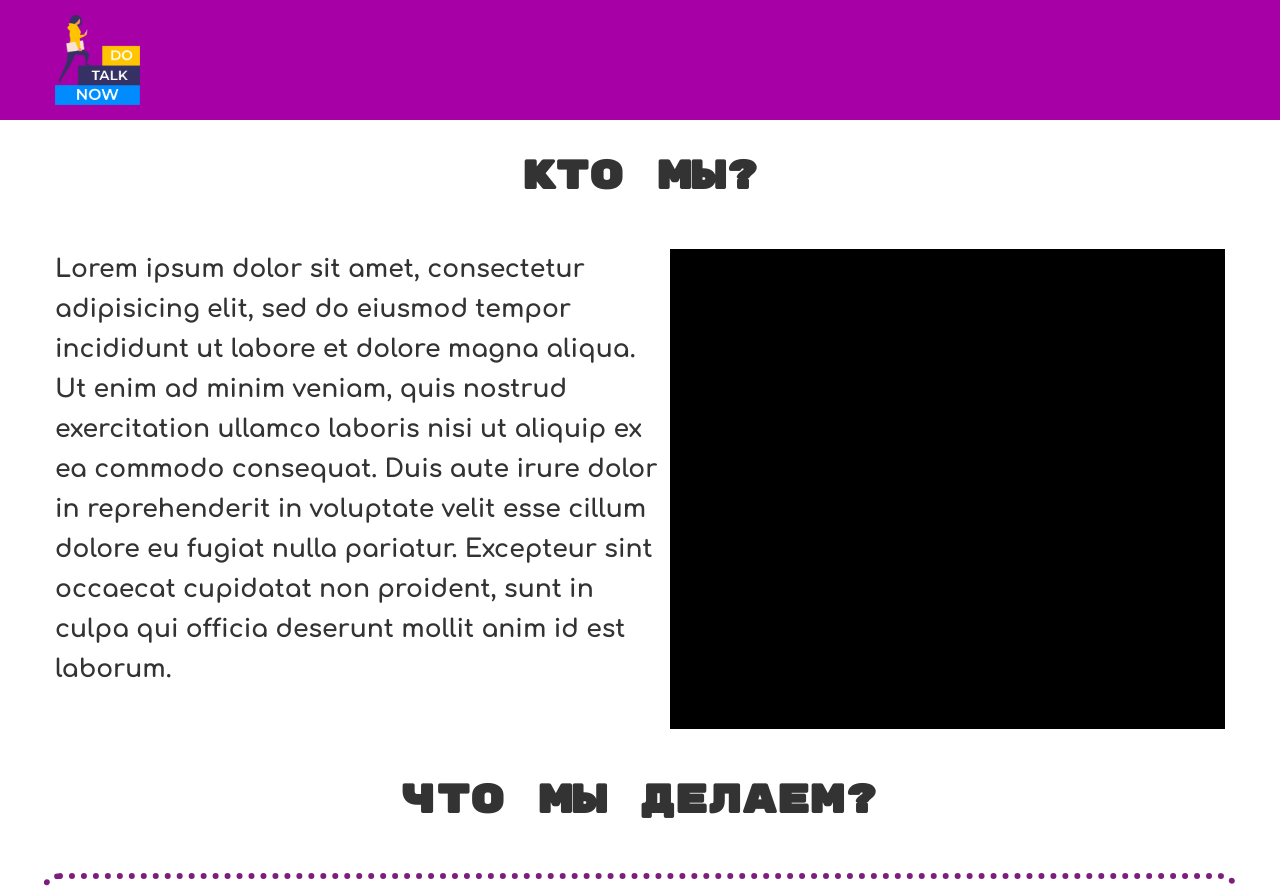
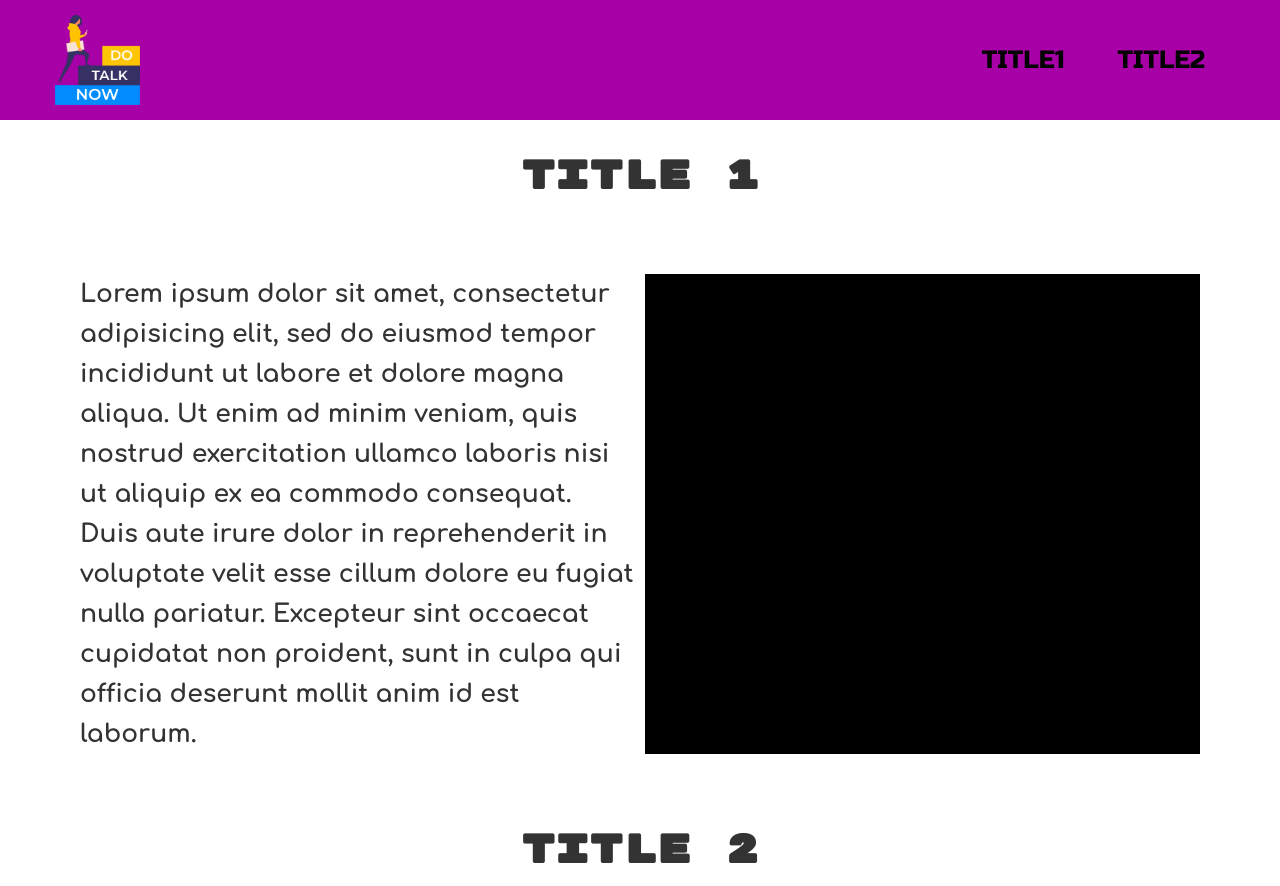
Before and after one commit to dotalknow/dotalknow.github.io, a plain HTML site: page index.html in a window 1280 px wide. Shown: the top 886 px of the page. Drawn offline with Linux system fonts and the light colour scheme.

Commit message:
Add files via upload

```diff
--- a/index.html
+++ b/index.html
@@ -4,21 +4,29 @@
    <title>!DOCTYPE</title>
    <meta charset="utf-8">
    <link rel="stylesheet" href="style.css" type="text/css"/>
-   <link href="https://fonts.googleapis.com/css?family=Comfortaa:700|Rubik+Mono+One&display=swap" rel="stylesheet">
+   <link href="https://fonts.googleapis.com/css?family=Comfortaa:700|Rubik+Mono+One|Russo+One&display=swap" rel="stylesheet">
  </head>
  <body>
    <div class="intro">
      <div class="top__line">
        <div class="container">
-         <img src="logo2.png" alt="">
+         <div class="top_nav">
+           <div class="logo">
+             <img src="logo2.png" alt="">
+           </div>
+           <nav class="nav">
+             <a class="nav_link" href="#title1">Title1</a>
+             <a class="nav_link" href="#title2">Title2</a>
+           </nav>
+         </div>
        </div>
      </div>
    </div>
 
    <div class="main">
      <div class="container">
-       <div class="title">
-         <h1>Кто мы?</h1>
+       <div class="title" id="title1">
+         <h1>Title 1</h1>
        </div>
        <div class="section_1">
          <div class="subtitle">
@@ -27,8 +35,8 @@
          </div>
        </div>
 
-       <div class="title">
-         <h1>Что мы делаем?</h1>
+       <div class="title" id="title2">
+         <h1>Title 2</h1>
        </div>
        <div class="section_2">
          <div class="subtitle">
--- a/style.css
+++ b/style.css
@@ -5,6 +5,9 @@ body {
   line-height: 1.6;
   color: #333;
   align-items: center;
+}
+html {
+  scroll-behavior: smooth;
 }
 *,
 *:after,
@@ -20,22 +23,50 @@ h2 {
   font-size: 25px;
   font-weight: 700;
   margin: 0 auto;
+  margin-right: 10px;
+}
+
+/*  Intro  */
+.intro {
+  width: 100%;
 }
 .container {
   max-width: 1200px;
   width: 100%;
   margin: 0 auto;
 }
-.intro {
-  width: 100%;
-}
 .top__line {
   width: 100%;
   height: 120px;
   background: #a600a6;
   position: relative;
+  display: flex;
+  justify-content: space-between;
+  align-items: center;
 }
-.top__line img {
+.top_nav {
+  display: flex;
+  justify-content: space-between;
+}
+.nav {
+  margin-right: 15px;
+}
+.nav_link {
+  text-decoration: none;
+  font-family: 'Russo One', sans-serif;
+  text-transform: uppercase;
+  font-size: 25px;
+  color: #000;
+  padding: 20px;
+  transition: color .3s linear;
+}
+.nav_link:hover {
+  color: #fff;
+  border-bottom-style: dotted;
+  border-bottom-color:#fff;
+  border-bottom-width: 2px;
+}
+.logo img {
   position: absolute;
   max-width: 85px;
   width: 100%;
@@ -44,6 +75,8 @@ h2 {
   top: 0;
   bottom: 0;
 }
+
+/*  Main  */
 .main {
   width: 100%;
 }
@@ -58,13 +91,13 @@ h2 {
   justify-content: space-between;
 }
 .section_1 {
-  padding: 15px;
+  padding: 40px;
 }
 .section_2 {
-  margin-top: 40px;
+  margin: 40px 13px;
   border-style: dotted;
   border-radius: 20px;
-  border-width: 6px;
+  border-width: 7px;
   border-color: #7c1f7c;
-  padding: 15px;
+  padding: 20px;
 }
```
